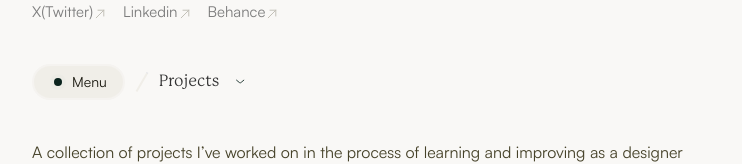
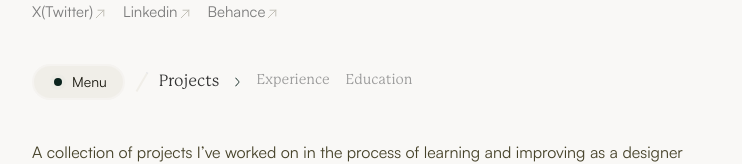
Before and after one commit to Tsavsar/Shater2.0, a Next.js app: page / in a window 1280 px wide. Shown: the part 493-657 px from the top of the page, without its empty margins (268-1010 px from the left). Built offline with nearby package versions, Linux system fonts and the light colour scheme.

Commit message:
toggle menu

```diff
--- a/app/components/NavDropdown.tsx
+++ b/app/components/NavDropdown.tsx
@@ -1,73 +1,64 @@
-'use client';
-import React, { useEffect, useState } from 'react'
-import Image from 'next/image';
-import { dropdownList } from '../utils';
+"use client";
+import React, { useEffect, useState } from "react";
+import Image from "next/image";
+import { dropdownList } from "../utils";
 
-interface INavDropdown{
-  defineActiveItem: (e:string) => void;
+interface INavDropdown {
+  defineActiveItem: (e: string) => void;
 }
 
-export const NavDropdownContainer:React.FC<INavDropdown> = ({defineActiveItem}) => {
-  const [mobile, setMobile] = useState(false)
-  const [desktop, setDesktop] = useState(false)
-  const [activeItem, setActiveItem] = useState('projects')
+export const NavDropdownContainer: React.FC<INavDropdown> = ({ defineActiveItem }) => {
+  const [mobile, setMobile] = useState(true);
+  const [desktop, setDesktop] = useState(true);
+  const [activeItem, setActiveItem] = useState("projects");
 
   const handleTextChange = (e: React.MouseEvent<HTMLButtonElement>) => {
-    const text = e.currentTarget.innerText.toLowerCase()
-    setActiveItem(text)
-    setMobile(false)
-    setDesktop(false)
+    const text = e.currentTarget.innerText.toLowerCase();
+    setActiveItem(text);
+    setMobile(false);
+    setDesktop(false);
     //defineActiveItem(text)
+  };
+
+  useEffect(() => {
+    defineActiveItem(activeItem);
+  }, [activeItem, defineActiveItem]);
+
+  useEffect(() => {
+    defineActiveItem(dropdownList[0].toLowerCase());
+    setActiveItem(dropdownList[0].toLowerCase());
+  }, [defineActiveItem]);
+
+  const toggleMenu = () => {
+    setMobile(!mobile);
+    setDesktop(!desktop);
+  };
+
+  return (
+    <NavDropdown
+      handleTextChange={handleTextChange}
+      desktop={desktop}
+      activeItem={activeItem}
+      mobile={mobile}
+      toggleMenu={toggleMenu}
+    />
+  );
+};
+
+interface NavDropdownProps {
+  handleTextChange: (e: React.MouseEvent<HTMLButtonElement>) => void;
+  mobile: boolean;
+  desktop: boolean;
+  activeItem: string;
+  toggleMenu: () => void;
 }
 
-  const handleMobileLeave = () => {
-    setMobile(false)
-  }
-  const handleMobileEnter = () => {
-    setMobile(true)
-  }
-  const handleDesktopLeave = () => {
-    setDesktop(false)
-  }
-  const handleDesktopEnter = () => {
-    setDesktop(true)
-  }
-  const handleMobile = () => {
-    setMobile(!mobile)
-  }
-
-  useEffect(() => {
-    defineActiveItem(activeItem)
-  }, [activeItem, defineActiveItem])
-
-  useEffect(() => {
-      defineActiveItem(dropdownList[0].toLowerCase())
-      setActiveItem(dropdownList[0].toLowerCase())
-  }, [defineActiveItem])
-
-  return(
-    <NavDropdown handleMobile={handleMobile} handleTextChange={handleTextChange} desktop={desktop} activeItem={activeItem} handleDesktopEnter={handleDesktopEnter} handleDesktopLeave={handleDesktopLeave} handleMobileLeave={handleMobileLeave} handleMobileEnter={handleMobileEnter} mobile={mobile}/>
-  )
-}
-
-interface NavDropdownProps {
-  handleMobileLeave: () => void;
-  handleMobileEnter: () => void;
-  handleDesktopLeave: () => void;
-  handleDesktopEnter: () => void;
-  handleMobile: () => void;
-  handleTextChange: (e:React.MouseEvent<HTMLButtonElement>) => void;
-  mobile: boolean;
-  desktop: boolean;
-  activeItem: string
-};
-
-const NavDropdown: React.FC<NavDropdownProps> = (props) => {
+const NavDropdown: React.FC<NavDropdownProps> = props => {
   useEffect(() => {
     const title = document.querySelectorAll(".title-slide");
 
     const RowObserver = new IntersectionObserver(
-      (entries) =>
+      entries =>
         entries.forEach((entry, index) => {
           const target = entry.target as HTMLElement;
 
@@ -82,17 +73,16 @@ const NavDropdown: React.FC<NavDropdownProps> = (props) => {
       { threshold: 0.1 }
     );
 
-    title.forEach((el) => {
+    title.forEach(el => {
       RowObserver.observe(el);
     });
 
     return () => {
-      title.forEach((el) => {
+      title.forEach(el => {
         RowObserver.unobserve(el);
       });
     };
   }, []);
-
 
   return (
     <div className="flex pb-10 items-center gap-4">
@@ -102,8 +92,6 @@ const NavDropdown: React.FC<NavDropdownProps> = (props) => {
             <g transform="translate(8,8)">
               <circle id="radar" cx="0" cy="0" r="6" />
               <circle id="core" cx="0" cy="0" r="4" />
-
-
             </g>
           </svg>
         </>
@@ -112,20 +100,22 @@ const NavDropdown: React.FC<NavDropdownProps> = (props) => {
       <hr className="slant-divider" />
       {/* mobile -onMouseLeave={props.handleMobileLeave} onMouseEnter={props.handleMobileEnter} */}
 
-    <div onClick={props.handleMobile}   className="md:hidden cursor-pointer  relative">
-    <div  className="capitalize dropdown-active flex items-center gap-4">
+      <div onClick={props.toggleMenu} className="md:hidden cursor-pointer  relative">
+        <div className="capitalize dropdown-active flex items-center gap-4">
           {props.activeItem}
-      <Image
-        className='mobile-dropdown'
-        src="/images/mobile-dropdown.svg"
-        alt="Dropdown"
-        width={10}
-        height={10}
-      />
-      <div className={`${props.mobile ? 'grid' : 'hidden'} absolute -left-8 -top-24`}>
-     <div className='z-30 dropdown-slide rounded-xl grid p-4 px-8 dropdown-mobile cursor-pointer mt-[8rem] bg-[#F9F8F6] border-[#F5F3F0] border gap-4'>
-     {dropdownList.filter(item => item.toLowerCase() !== props.activeItem).map(item => (
-      <button key={item} onClick={props.handleTextChange} className='capitalize py-1 text-left hover:opacity-70'>{item}</button>
+          <Image className="mobile-dropdown" src="/images/mobile-dropdown.svg" alt="Dropdown" width={10} height={10} />
+          <div className={`${props.mobile ? "grid" : "hidden"} absolute -left-8 -top-24`}>
+            <div className="z-30 dropdown-slide rounded-xl grid p-4 px-8 dropdown-mobile cursor-pointer mt-[8rem] bg-[#F9F8F6] border-[#F5F3F0] border gap-4">
+              {dropdownList
+                .filter(item => item.toLowerCase() !== props.activeItem)
+                .map(item => (
+                  <button
+                    key={item}
+                    onClick={props.handleTextChange}
+                    className="capitalize py-1 text-left hover:opacity-70"
+                  >
+                    {item}
+                  </button>
                 ))}
             </div>
           </div>
@@ -134,28 +124,33 @@ const NavDropdown: React.FC<NavDropdownProps> = (props) => {
       </div>
       {/* desktop */}
       <div className="hidden md:flex">
-    <div  onMouseLeave={props.handleDesktopLeave} onMouseEnter={props.handleDesktopEnter}  className="relative cursor-pointer capitalize dropdown-active flex items-center gap-4">
+        <div
+          onClick={props.toggleMenu}
+          className="relative cursor-pointer capitalize dropdown-active flex items-center gap-4"
+        >
           <span>{props.activeItem}</span>
           <Image
-        className=''
-        src={props.desktop ? '/images/active.svg' : '/images/dropdown.svg'}
+            className=""
+            src={props.desktop ? "/images/active.svg" : "/images/dropdown.svg"}
             alt="Dropdown"
             width={props.desktop ? 5 : 10}
-        height={props.desktop ? 5 :10}
+            height={props.desktop ? 5 : 10}
           />
-      <div className={`${props.desktop ? 'flex' : 'hidden'} dropdown-children items-center gap-4`}>
-      {dropdownList.filter(item => item.toLowerCase() !== props.activeItem).map(item => (
-        <button key={item} onClick={props.handleTextChange} className='cop-dropdown-link hover:opacity-70'>{item}</button>
-
+          <div className={`${props.desktop ? "flex" : "hidden"} dropdown-children items-center gap-4`}>
+            {dropdownList
+              .filter(item => item.toLowerCase() !== props.activeItem)
+              .map(item => (
+                <button key={item} onClick={props.handleTextChange} className="cop-dropdown-link hover:opacity-70">
+                  {item}
+                </button>
               ))}
             {/* <a className='dropdown-link' href="#">Education</a>
       <a className='dropdown-link' href="#">Recommendation</a> */}
           </div>
         </div>
       </div>
+    </div>
+  );
+};
 
-  </div>
-  )
-}
-
-export default NavDropdown
+export default NavDropdown;
```
Lines whose indentation alone changed are shown as unchanged.
